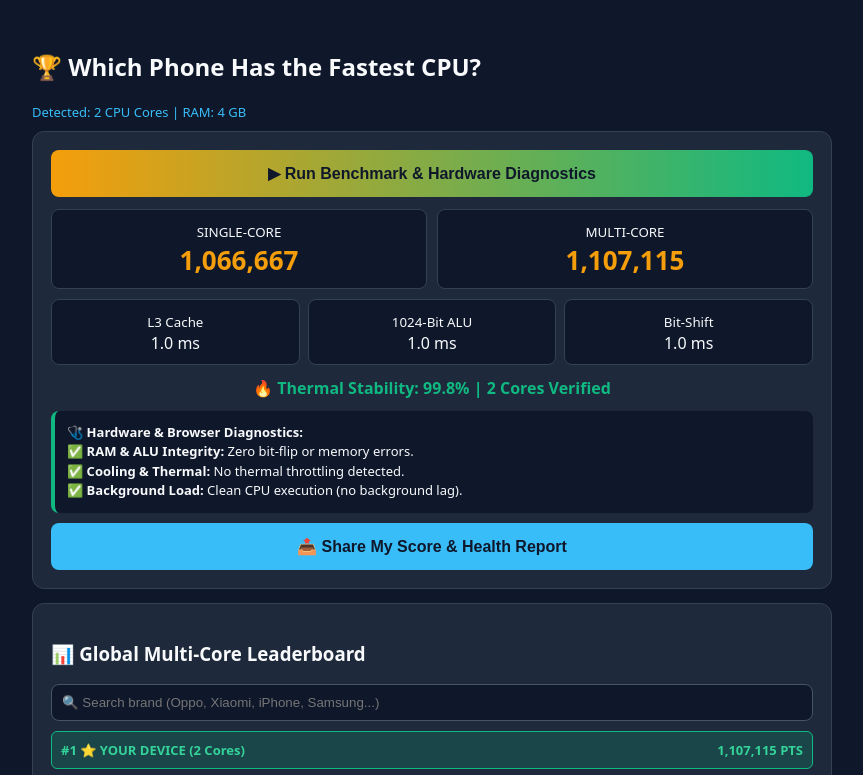
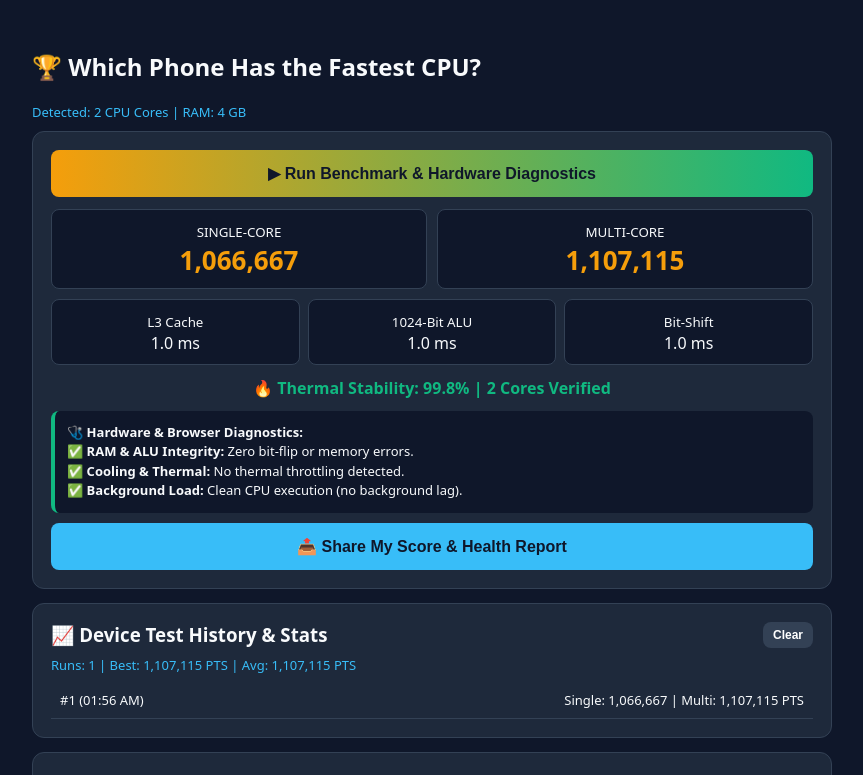
Before and after one commit to sametsahin61sa-design/Mod12-benchmark, a plain HTML site: page index.html in a window 1280 px wide. Both pictures are taken after a click on the button "▶ Run Benchmark & Hardware Diagnostics". Shown: the top 775 px of the page, without its empty margins (208-1071 px from the left). Drawn offline with Linux system fonts and the light colour scheme.

Commit message:
Update index.html

```diff
--- a/index.html
+++ b/index.html
@@ -35,6 +35,14 @@ input{width:100%;padding:10px;border-radius:8px;border:1px solid #475569;backgro
 <div id="st" style="text-align:center;margin-top:12px;color:#10b981;font-weight:bold">Tap above to test CPU & hardware health</div>
 <div class="diag" id="diagBox" style="display:none"></div>
 <button id="sh" style="background:#38bdf8;margin-top:10px;display:none">📤 Share My Score & Health Report</button>
+</div>
+<div class="card" id="histCard" style="display:none">
+<div style="display:flex;justify-content:space-between;align-items:center">
+<h3 style="margin:0">📈 Device Test History & Stats</h3>
+<button id="clrHist" style="width:auto;padding:6px 10px;background:#334155;color:#fff;font-size:12px">Clear</button>
+</div>
+<div id="histStats" style="color:#38bdf8;font-size:13px;margin:8px 0"></div>
+<div id="histList"></div>
 </div>
 <div class="card">
 <h3>📊 Global Multi-Core Leaderboard</h3>
@@ -75,7 +83,20 @@ if(uM)all.push({n:'⭐ YOUR DEVICE ('+cores+' Cores)',s:uM,me:1});
 all.sort((a,b)=>b.s-a.s);
 document.getElementById('bd').innerHTML=all.filter(x=>x.me||x.n.toLowerCase().includes(q)).map(x=>'<div class="r'+(x.me?' me':'')+'"><span>#'+(all.indexOf(x)+1)+' '+x.n+'</span><span>'+x.s.toLocaleString()+' PTS</span></div>').join('');
 }
-draw('');
+function renderHist(){
+const h=JSON.parse(localStorage.getItem('sahin_hist')||'[]');
+const card=document.getElementById('histCard');
+if(!h.length){card.style.display='none';return;}
+card.style.display='block';
+const best=Math.max(...h.map(x=>x.m));
+const avg=Math.round(h.reduce((a,b)=>a+b.m,0)/h.length);
+let diff='';
+if(h.length>1){const d=h.m-h.m;diff=' | vs Last: '+(d>=0?'+':'')+d.toLocaleString()+' PTS';}
+document.getElementById('histStats').innerText='Runs: '+h.length+' | Best: '+best.toLocaleString()+' PTS | Avg: '+avg.toLocaleString()+' PTS'+diff;
+document.getElementById('histList').innerHTML=h.slice(0,5).map((x,i)=>'<div class="r"><span>#'+(i+1)+' ('+x.t+')</span><span>Single: '+x.s.toLocaleString()+' | Multi: '+x.m.toLocaleString()+' PTS</span></div>').join('');
+}
+draw('');renderHist();
+document.getElementById('clrHist').onclick=function(){localStorage.removeItem('sahin_hist');renderHist();};
 document.getElementById('q').oninput=function(){draw(this.value);};
 document.getElementById('go').onclick=function(){
 document.getElementById('st').innerText='Running CPU stress & hardware diagnostics...';
@@ -107,6 +128,10 @@ report+=(parseFloat(stab)>=90)?'✅ <strong>Cooling & Thermal:</strong> No therm
 report+=(uS>=4000)?'✅ <strong>Background Load:</strong> Clean CPU execution (no background lag).':'⚠️ <strong>CPU Load Warning:</strong> High background task or Power Saver active.';
 const db=document.getElementById('diagBox');db.innerHTML=report;db.style.display='block';
 document.getElementById('sh').style.display='block';
+const h=JSON.parse(localStorage.getItem('sahin_hist')||'[]');
+h.unshift({t:new Date().toLocaleTimeString([],{hour:'2-digit',minute:'2-digit'}),s:uS,m:uM});
+localStorage.setItem('sahin_hist',JSON.stringify(h.slice(0,20)));
+renderHist();
 draw(document.getElementById('q').value);
 },60);
 };
```
